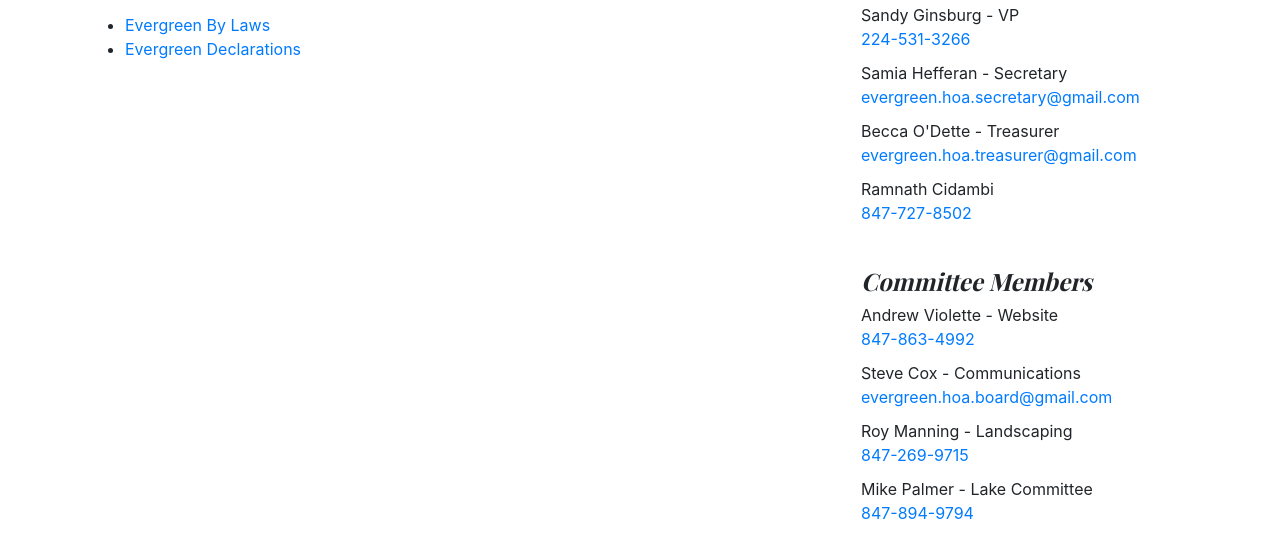
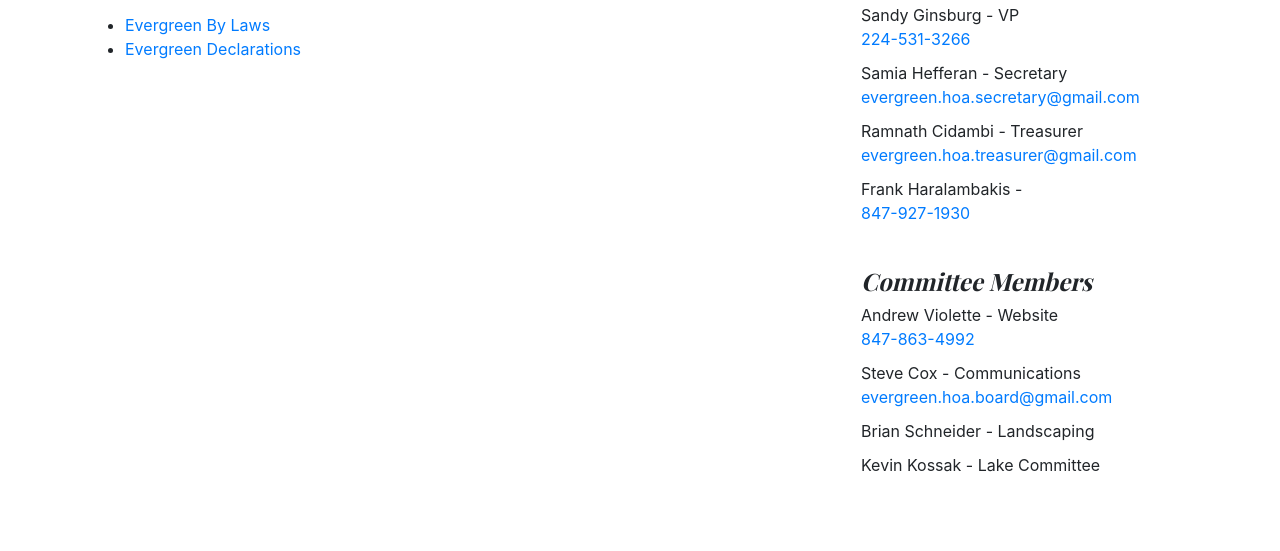
Before and after one commit to EvergreenHoa/evergreenassociation, a plain HTML site: page index.html in a window 1280 px wide. Shown: the part 388-939 px from the top of the page. After the commit the page ends 891 px from the top, so only its background shows below. Drawn offline with nearby package versions, Linux system fonts and the light colour scheme.

Commit message:
Updated with board changes

```diff
--- a/index.html
+++ b/index.html
@@ -73,8 +73,8 @@
               <li>Roy Manning - President<br/><a href="tel:847-269-9715">847-269-9715</a></li>
               <li>Sandy Ginsburg - VP<br/><a href="tel:224-531-3266">224-531-3266</a></li>
               <li>Samia Hefferan - Secretary<br/><a href="mailto:evergreen.hoa.secretary@gmail.com ">evergreen.hoa.secretary@gmail.com</a></li>
-              <li>Becca O'Dette - Treasurer<br/><a href="mailto:evergreen.hoa.treasurer@gmail.com ">evergreen.hoa.treasurer@gmail.com</a></li>
-              <li>Ramnath Cidambi<br/><a href="tel:847-727-8502">847-727-8502</a></li>
+              <li>Ramnath Cidambi - Treasurer<br/><a href="mailto:evergreen.hoa.treasurer@gmail.com ">evergreen.hoa.treasurer@gmail.com</a></li>
+              <li>Frank Haralambakis - <br/><a href="tel:847-927-1930">847-927-1930</a></li>
             </ol>
           </div>
 
@@ -83,8 +83,8 @@
             <ol class="list-unstyled mb-0">
               <li>Andrew Violette - Website<br/><a href="tel:847-863-4992">847-863-4992</a></li>
               <li>Steve Cox - Communications<br/><a href="evergreen.hoa.board@gmail.com">evergreen.hoa.board@gmail.com</a></li>
-              <li>Roy Manning - Landscaping<br/><a href="tel:847-269-9715">847-269-9715</a></li>
-              <li>Mike Palmer - Lake Committee<br/><a href="tel:847-894-9794">847-894-9794</a></li>
+              <li>Brian Schneider - Landscaping</li>
+              <li>Kevin Kossak - Lake Committee</li>
             </ol>
           </div>
 
```
